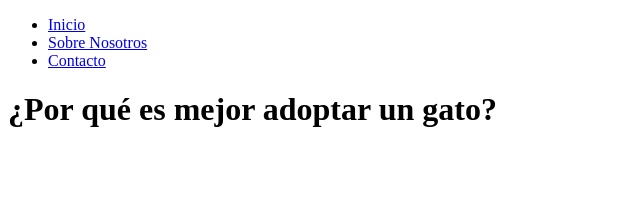
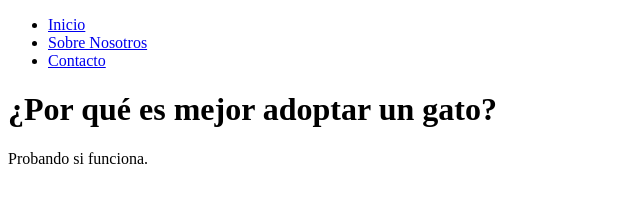
Before and after one commit to v3ro7/grupal_jap, a plain HTML site: page index.html in a window 1280 px wide. Shown: the whole page, without its empty margins (0-640 px from the left). Drawn offline with Linux system fonts and the light colour scheme.

Commit message:
Update index.html

```diff
--- a/index.html
+++ b/index.html
@@ -17,7 +17,7 @@
     </nav>
 
     <h1>¿Por qué es mejor adoptar un gato?</h1>
-
+Probando si funciona.
 
     <script src="js/scripts.js" type="text/javascript"></script>
 </body>
```
